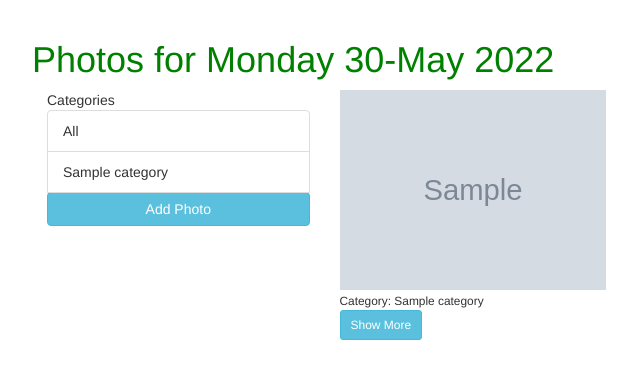
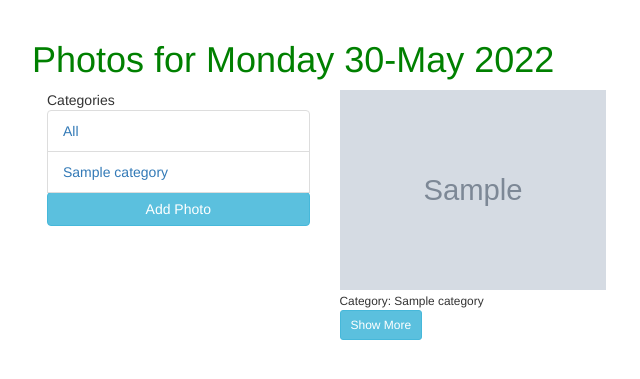
Before and after one commit to Moni-que/DjangoPhotoGallery, a Django app: page / in a window 1280 px wide. Shown: the part 52-431 px from the top of the page, without its empty margins (38-678 px from the left). Run offline with Django 4.2, Linux system fonts and the light colour scheme; tables that the repository leaves empty hold one stand-in row (values such as "Sample post"); grey boxes marked "Sample" are stand-in pictures; some libraries are stand-ins or nearby versions.

Commit message:
add anchor tags to categories

```diff
--- a/PhotoGallery/templates/all_images/gallery.html
+++ b/PhotoGallery/templates/all_images/gallery.html
@@ -11,9 +11,9 @@
                         Categories
                     </div>
                     <ul class="list-group list-group-flush">
-                        <li class="list-group-item">All</li>
+                        <li class="list-group-item"><a href="{% url 'gallery' %}">All</a></li>
                         {% for category in categories %}
-                            <li class="list-group-item">{{ category.name }}</li>
+                            <li class="list-group-item"><a href="{% url 'gallery' %}?category={{ category.name }}">{{ category.name }}</a></li>
                         {% endfor %}
                         <a class="btn btn-block btn-info" href="{% url 'add' %}">Add Photo</a>
                     </ul>
```
